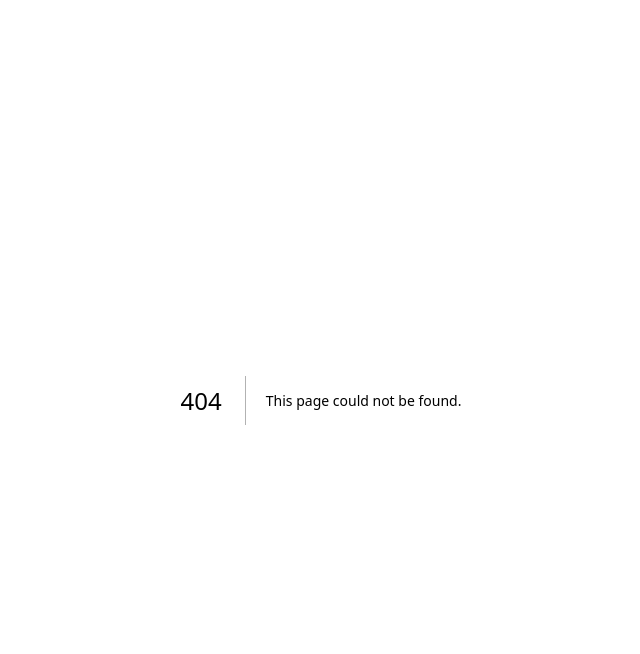
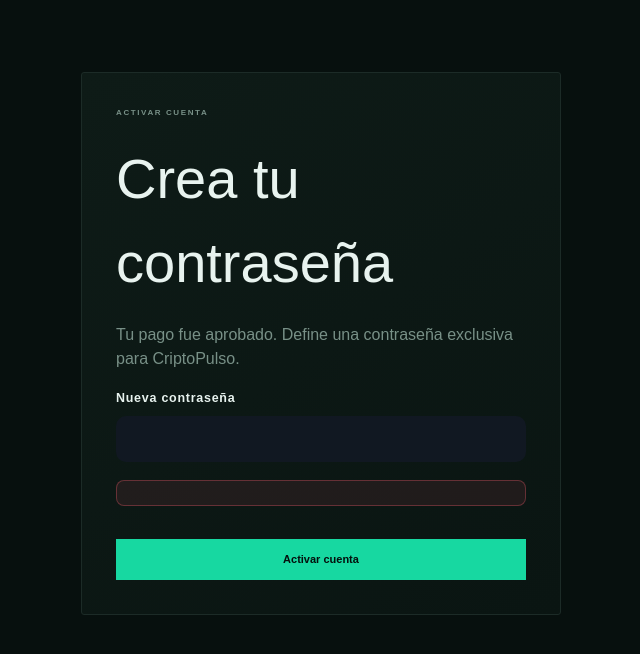
Before and after one commit to nelalemento-max/cripto-pulso, a Next.js app: page /auth/activate in a window 1280 px wide. Before the commit this address had no page. Shown: the top 654 px of the page, without its empty margins (319-959 px from the left). Built offline with nearby package versions, Linux system fonts and the light colour scheme.

Commit message:
Add payment onboarding: app/auth/activate/page.tsx

```diff
--- /dev/null
+++ b/app/auth/activate/page.tsx
@@ -0,0 +1,54 @@
+"use client";
+
+import { FormEvent, useState } from "react";
+import { createClient } from "@/lib/supabase";
+
+export default function ActivateAccount() {
+  const [password, setPassword] = useState("");
+  const [message, setMessage] = useState("");
+  const [done, setDone] = useState(false);
+  async function submit(event: FormEvent) {
+    event.preventDefault();
+    if (password.length < 10)
+      return setMessage("Usa por lo menos 10 caracteres.");
+    const { error } = await createClient().auth.updateUser({ password });
+    if (error)
+      return setMessage(
+        "El enlace venció o no pudo activarse. Solicita uno nuevo.",
+      );
+    setDone(true);
+    setMessage("Cuenta activada. Ya puedes iniciar sesión en CriptoPulso.");
+  }
+  return (
+    <main className="auth-page">
+      <form className="auth-card panel" onSubmit={submit}>
+        <div className="panel-label">ACTIVAR CUENTA</div>
+        <h1>Crea tu contraseña</h1>
+        <p>
+          Tu pago fue aprobado. Define una contraseña exclusiva para
+          CriptoPulso.
+        </p>
+        {!done && (
+          <label>
+            Nueva contraseña
+            <input
+              type="password"
+              minLength={10}
+              required
+              value={password}
+              onChange={(e) => setPassword(e.target.value)}
+            />
+          </label>
+        )}
+        <div className={done ? "plan-notice" : "auth-error"}>{message}</div>
+        {!done ? (
+          <button className="practice">Activar cuenta</button>
+        ) : (
+          <a className="practice" href="/">
+            Ir a iniciar sesión
+          </a>
+        )}
+      </form>
+    </main>
+  );
+}
```
